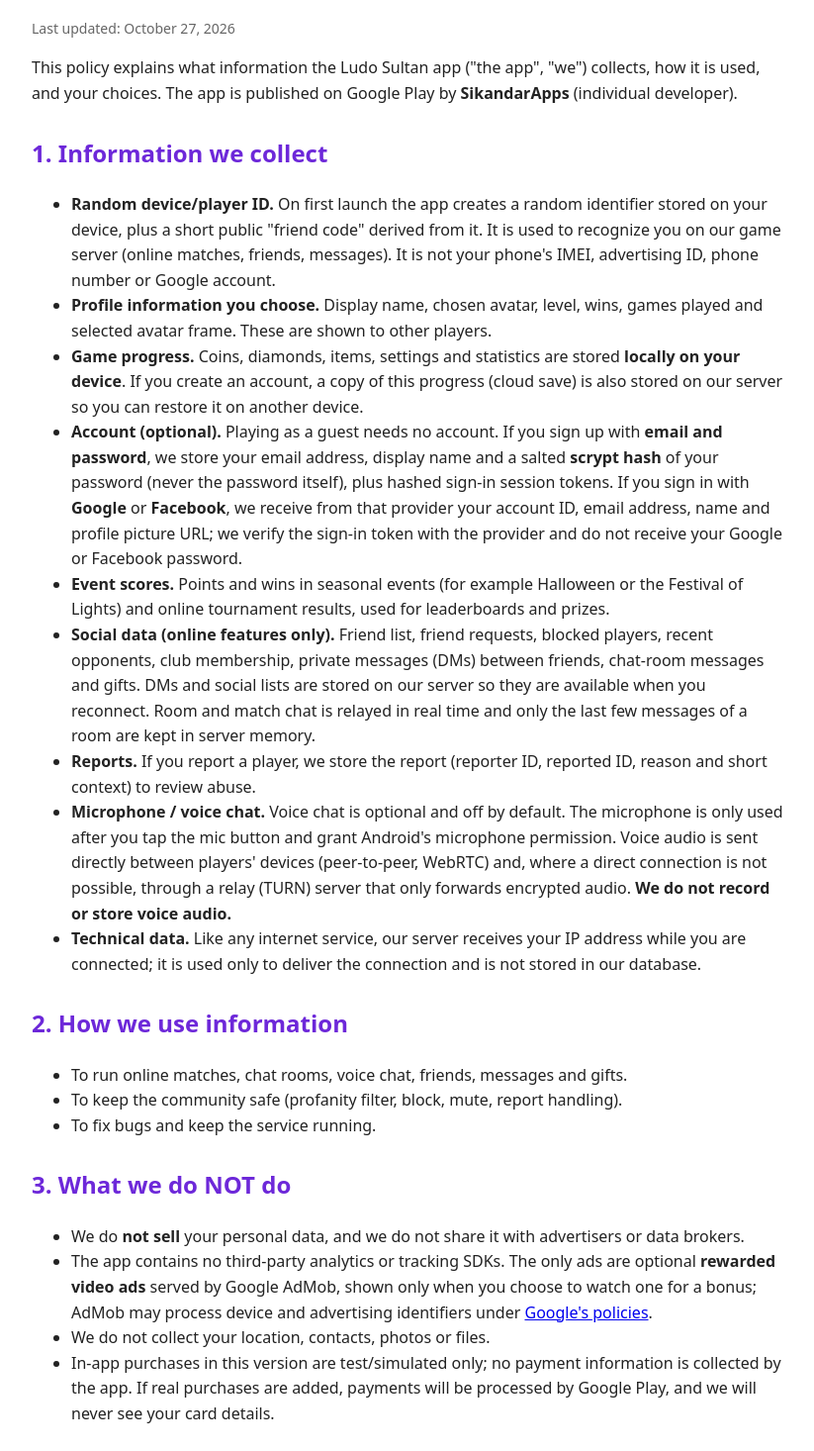
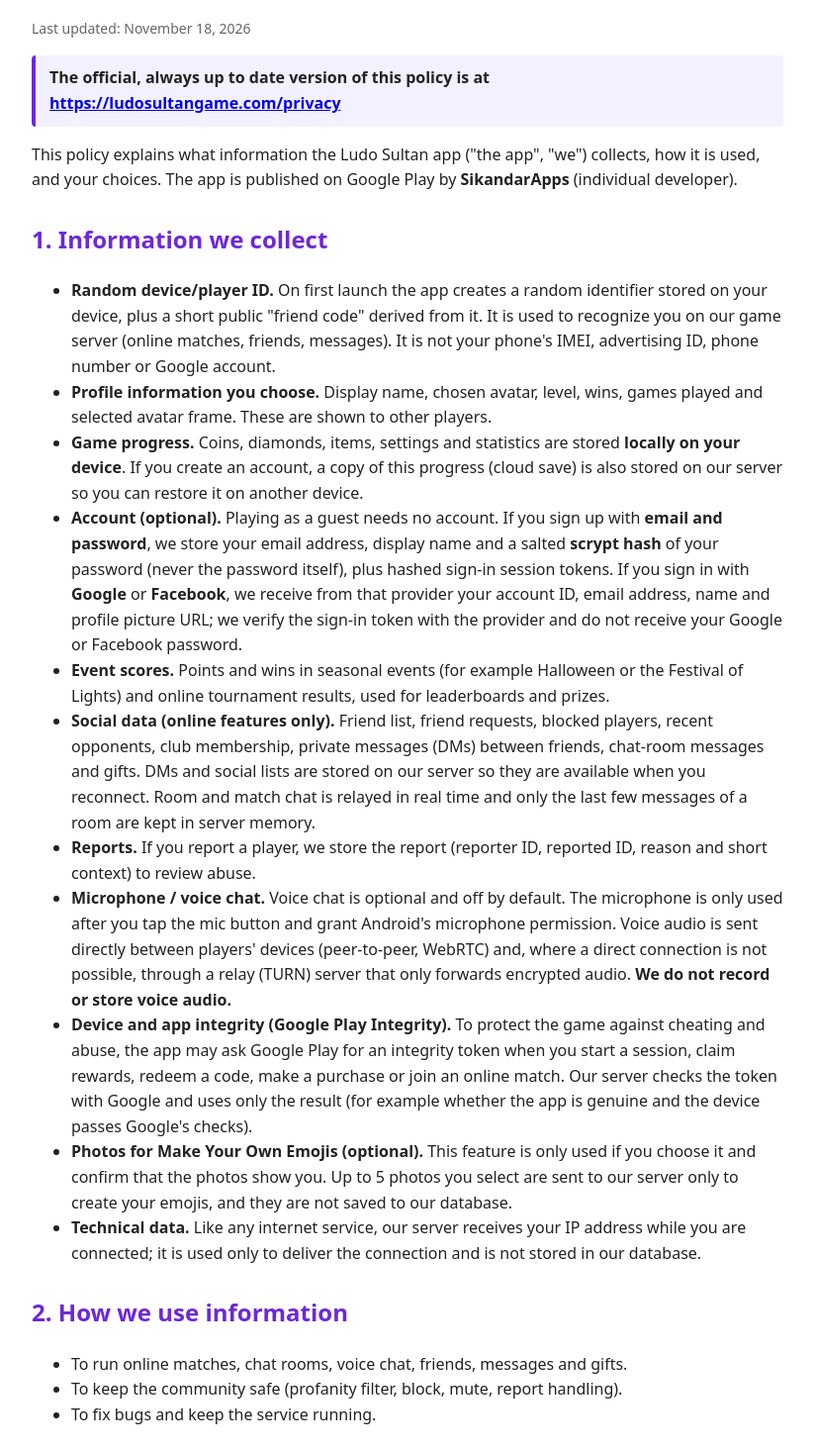
Before and after one commit to ryvoofficial/ludo-sultan-privacy, a plain HTML site: page index.html in a window 1280 px wide. Shown: the part 100-1566 px from the top of the page at 99% size, without its empty margins (228-1051 px from the left). Drawn offline with Linux system fonts and the light colour scheme.

Commit message:
Privacy policy: merge with official ludosultangame.com/privacy (AdMob advertising ID, Play Billing, Play Integrity, optional photos), add canonical link to ludosultangame.com/privacy

```diff
--- a/index.html
+++ b/index.html
@@ -1,10 +1,12 @@
 <!DOCTYPE html>
 <html lang="en"><head><meta charset="utf-8"><meta name="viewport" content="width=device-width,initial-scale=1">
 <title>Ludo Sultan: Privacy Policy</title>
-<style>body{font-family:system-ui,-apple-system,Segoe UI,Roboto,sans-serif;max-width:760px;margin:0 auto;padding:24px;line-height:1.6;color:#222}h1{color:#4a1a96}h2{color:#6d28d9;margin-top:28px}code{background:#f3f0ff;padding:1px 4px;border-radius:4px}.muted{color:#666;font-size:14px}</style></head>
+<link rel="canonical" href="https://ludosultangame.com/privacy">
+<style>body{font-family:system-ui,-apple-system,Segoe UI,Roboto,sans-serif;max-width:760px;margin:0 auto;padding:24px;line-height:1.6;color:#222}h1{color:#4a1a96}h2{color:#6d28d9;margin-top:28px}code{background:#f3f0ff;padding:1px 4px;border-radius:4px}.muted{color:#666;font-size:14px}.note{background:#f3f0ff;border-left:4px solid #6d28d9;padding:10px 14px;border-radius:4px}</style></head>
 <body>
 <h1>👑 Ludo Sultan: Privacy Policy</h1>
-<p class="muted">Last updated: October 27, 2026</p>
+<p class="muted">Last updated: November 18, 2026</p>
+<p class="note"><b>The official, always up to date version of this policy is at <a href="https://ludosultangame.com/privacy">https://ludosultangame.com/privacy</a></b></p>
 <p>This policy explains what information the Ludo Sultan app ("the app", "we") collects, how it is used, and your choices. The app is published on Google Play by <b>SikandarApps</b> (individual developer).</p>
 
 <h2>1. Information we collect</h2>
@@ -17,6 +19,8 @@
 <li><b>Social data (online features only).</b> Friend list, friend requests, blocked players, recent opponents, club membership, private messages (DMs) between friends, chat-room messages and gifts. DMs and social lists are stored on our server so they are available when you reconnect. Room and match chat is relayed in real time and only the last few messages of a room are kept in server memory.</li>
 <li><b>Reports.</b> If you report a player, we store the report (reporter ID, reported ID, reason and short context) to review abuse.</li>
 <li><b>Microphone / voice chat.</b> Voice chat is optional and off by default. The microphone is only used after you tap the mic button and grant Android's microphone permission. Voice audio is sent directly between players' devices (peer-to-peer, WebRTC) and, where a direct connection is not possible, through a relay (TURN) server that only forwards encrypted audio. <b>We do not record or store voice audio.</b></li>
+<li><b>Device and app integrity (Google Play Integrity).</b> To protect the game against cheating and abuse, the app may ask Google Play for an integrity token when you start a session, claim rewards, redeem a code, make a purchase or join an online match. Our server checks the token with Google and uses only the result (for example whether the app is genuine and the device passes Google's checks).</li>
+<li><b>Photos for Make Your Own Emojis (optional).</b> This feature is only used if you choose it and confirm that the photos show you. Up to 5 photos you select are sent to our server only to create your emojis, and they are not saved to our database.</li>
 <li><b>Technical data.</b> Like any internet service, our server receives your IP address while you are connected; it is used only to deliver the connection and is not stored in our database.</li>
 </ul>
 
@@ -27,12 +31,13 @@
 
 <h2>3. What we do NOT do</h2>
 <ul><li>We do <b>not sell</b> your personal data, and we do not share it with advertisers or data brokers.</li>
-<li>The app contains no third-party analytics or tracking SDKs. The only ads are optional <b>rewarded video ads</b> served by Google AdMob, shown only when you choose to watch one for a bonus; AdMob may process device and advertising identifiers under <a href="https://policies.google.com/technologies/ads">Google's policies</a>.</li>
-<li>We do not collect your location, contacts, photos or files.</li>
-<li>In-app purchases in this version are test/simulated only; no payment information is collected by the app. If real purchases are added, payments will be processed by Google Play, and we will never see your card details.</li></ul>
+<li>The app contains no third-party analytics SDKs. The only ads are optional <b>rewarded video ads</b> served by <b>Google AdMob</b>, shown only when you choose to watch one for a bonus. AdMob may collect and use your device's <b>Android advertising ID</b> and other device and ad-interaction information to serve and measure ads, under <a href="https://policies.google.com/technologies/ads">Google's policies</a>. You can reset or delete your advertising ID in Android Settings (Privacy, then Ads). Where required by law (for example in the EEA and UK), a consent form from Google's User Messaging Platform is shown before ads are requested. We do not receive your advertising ID.</li>
+<li>We do not collect your location, contacts or files. Photos are only sent if you choose the optional Make Your Own Emojis feature (see section 1).</li>
+<li>The app offers optional <b>in-app purchases</b> (coin and diamond packs and a starter pack) through <b>Google Play Billing</b>. Payments are processed by Google Play; we never see or store your card or payment details. The app only receives the purchase result (product ID and purchase token) from Google Play so it can deliver your items.</li></ul>
 
 <h2>4. Sharing</h2>
 <p>Your display name, avatar, level, statistics, friend code, online status and the messages you send are visible to the other players you interact with. Otherwise, we only disclose data if required by law.</p>
+<p>We use these services, each under its own privacy policy: <b>Google Play</b> (distribution, billing, integrity checks and the in-app rating prompt), <b>Google AdMob</b> (rewarded ads), and <b>Google</b> or <b>Facebook</b> sign-in if you choose to use it.</p>
 
 <h2>5. Data retention and deletion</h2>
 <p>Local game data stays on your device until you uninstall the app or use "Reset data". Server-side data (account, cloud save, profile, friends, DMs, club, event scores, reports) is kept while your account or player ID is active.</p>
```
Also changed, not shown: 1 other file.
